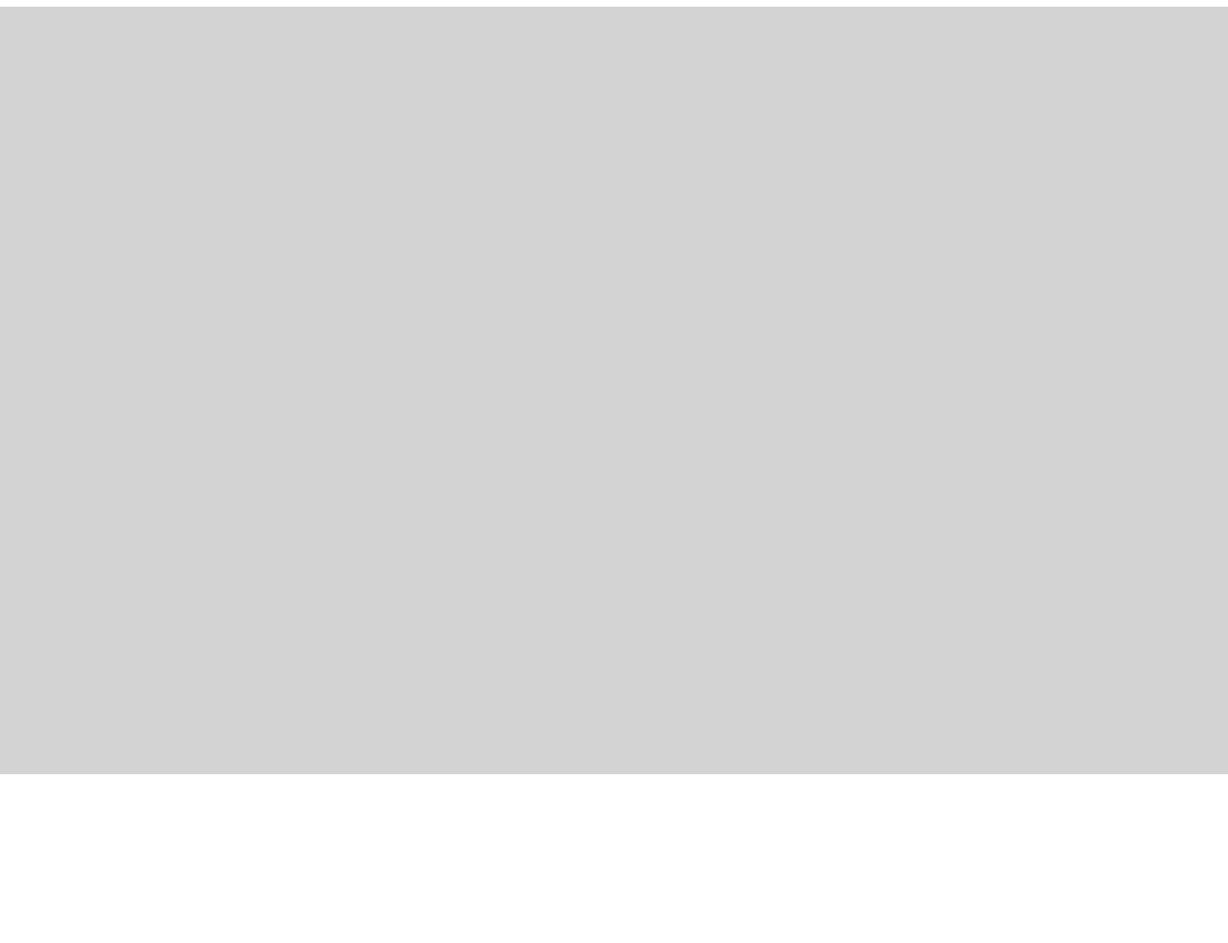
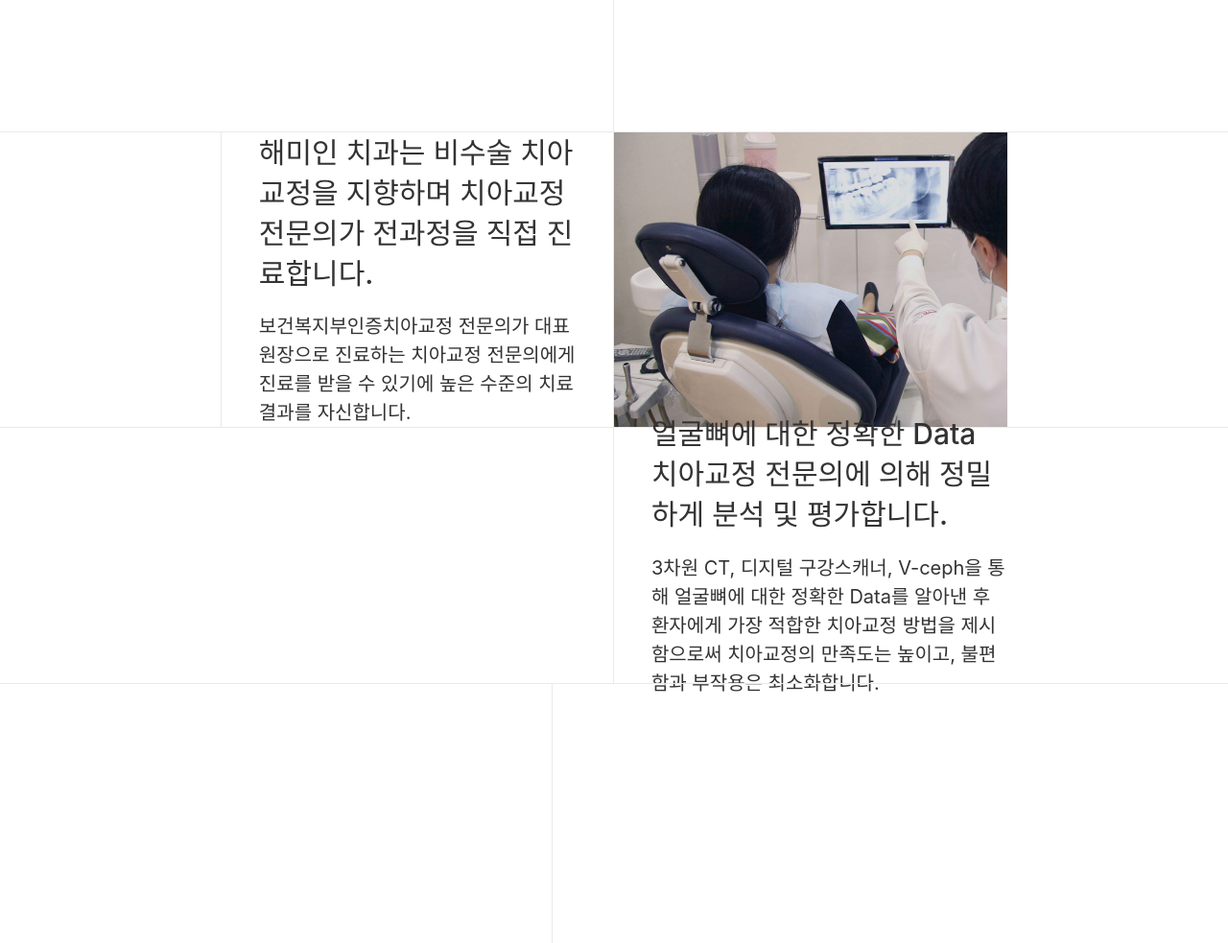
Before and after one commit to rangedayo/Haemiin-dental-clinic_coding, a plain HTML site: page index.html in a window 1280 px wide. Shown: the part 1820-2803 px from the top of the page at 96% size. Before the commit the page ends 2627 px from the top, so only its background shows below. Drawn offline with nearby package versions, Linux system fonts and the light colour scheme; a web font is replaced by a local one.

Commit message:
coding section_3
sizing

```diff
--- a/css/common.css
+++ b/css/common.css
@@ -22,7 +22,11 @@ nav {
 }
 
 .section_2 {
-  padding: 7.8vw 230px;
+  padding: 7.8vw 230px 0 230px;
+}
+
+.section_3 .con_wrap_1 .con {
+  padding-left: 230px;
 }
 
 @media screen and (max-width: 1550px) {
@@ -43,7 +47,11 @@ nav {
   }
 
   .section_2 {
-    padding: 7.8vw 6%;
+    padding: 7.8vw 6% 0 6%;
+  }
+
+  .blank_area .inner {
+    height: 7.8vw;
   }
 }
 
@@ -65,7 +73,11 @@ nav {
   }
 
   .section_2 {
-    padding: 100px 4%;
+    padding: 100px 4% 0 4%;
+  }
+
+  .blank_area .inner {
+    height: 100px;
   }
 }
 
--- a/css/main.css
+++ b/css/main.css
@@ -645,8 +645,8 @@ button {
 }
 
 .section_2 h2 {
-  font-size: 50px;
-  line-height: 67px;
+  font-size: 2.604vw;
+  line-height: 3.489vw;
   margin-bottom: 22px;
 }
 
@@ -747,7 +747,89 @@ button {
   }
 }
 
-.section_3 {
-  height: 100vh;
-  background-color: lightgrey;
+/* section_3 */
+.section_3 .container {
+  display: flex;
 }
+
+.section_3 .con_wrap {
+  width: 50%;
+}
+
+.section_3 .container_2 .left {
+  width: 45%;
+}
+
+.section_3 .container_2 .right {
+  width: 55%;
+}
+
+.section_3 .left {
+  border-right: 1px solid #eaeaea;
+}
+
+.section_3 .area {
+  border-top: 1px solid #eaeaea;
+}
+
+.area_top {
+  margin-top: 230px;
+}
+
+.area_bottom {
+  margin-bottom: 230px;
+}
+
+.section_3 .container_1 .left .area_top {
+  padding-left: 230px;
+}
+
+.section_3 .container_1 .right .area_top {
+  padding-right: 230px;
+}
+
+.section_3 .container_1 .right .area:last-child {
+  padding-right: 230px;
+}
+
+.section_3 .text {
+  display: flex;
+  flex-direction: column;
+  align-items: center;
+  justify-content: center;
+
+  height: 100%;
+}
+
+.section_3 .left_line {
+  border-left: 1px solid #eaeaea;
+  padding: 0 9.5%;
+}
+
+.section_3 .container_1 .area_top {
+  height: 24.04vw;
+}
+
+.section_3 h3 {
+  margin-bottom: 1.51vw;
+  font-size: 30px;
+  line-height: 42px;
+  font-weight: 500;
+}
+
+.section_3 p {
+  font-size: 20px;
+  line-height: 30px;
+}
+
+.section_3 .img_wrap {
+  height: 100%;
+}
+
+.section_3 .area:last-child {
+  height: 20.91vw;
+}
+
+.section_3 .right .text {
+  padding-left: 9.5%;
+}
--- a/index.html
+++ b/index.html
@@ -269,7 +269,55 @@
     </div>
 
     <!-- section_3 -->
-    <div class="section_3"></div>
+    <div class="section_3">
+      <div class="container container_1">
+        <div class="con_wrap left">
+          <div class="area area_top">
+            <div class="text left_line">
+              <h3>
+                해미인 치과는 비수술 치아 교정을 지향하며 치아교정 전문의가
+                전과정을 직접 진료합니다.
+              </h3>
+              <p>
+                보건복지부인증치아교정 전문의가 대표원장으로 진료하는 치아교정
+                전문의에게 진료를 받을 수 있기에 높은 수준의 치료 결과를
+                자신합니다.
+              </p>
+            </div>
+          </div>
+          <div class="area"></div>
+        </div>
+        <div class="con_wrap right">
+          <div class="area area_top">
+            <div class="img_wrap">
+              <img src="img/sec_3_img_1.jpg" alt="해미인치과 진료사진" />
+            </div>
+          </div>
+          <div class="area">
+            <div class="text">
+              <h3>
+                얼굴뼈에 대한 정확한 Data 치아교정 전문의에 의해 정밀하게 분석
+                및 평가합니다.
+              </h3>
+              <p>
+                3차원 CT, 디지털 구강스캐너, V-ceph을 통해 얼굴뼈에 대한 정확한
+                Data를 알아낸 후 환자에게 가장 적합한 치아교정 방법을
+                제시함으로써 치아교정의 만족도는 높이고, 불편함과 부작용은
+                최소화합니다.
+              </p>
+            </div>
+          </div>
+        </div>
+      </div>
+      <div class="container container_2">
+        <div class="con_wrap left">
+          <div class="area area_bottom"></div>
+        </div>
+        <div class="con_wrap right">
+          <div class="area area_bottom"></div>
+        </div>
+      </div>
+    </div>
 
     <footer></footer>
 
```
Also changed, not shown: img/sec_3_img_1.jpg (added).
